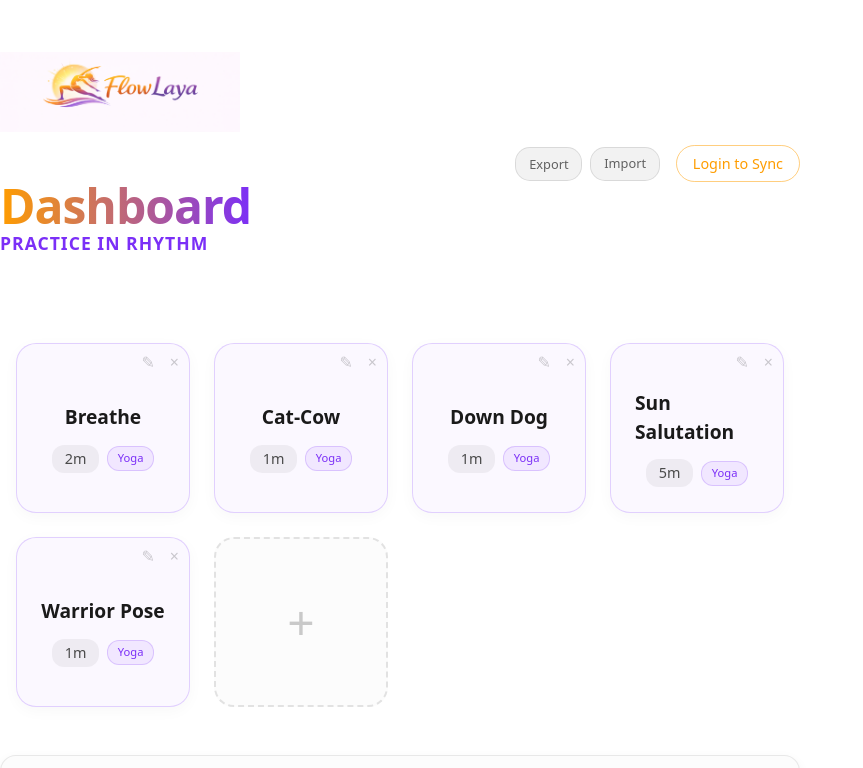
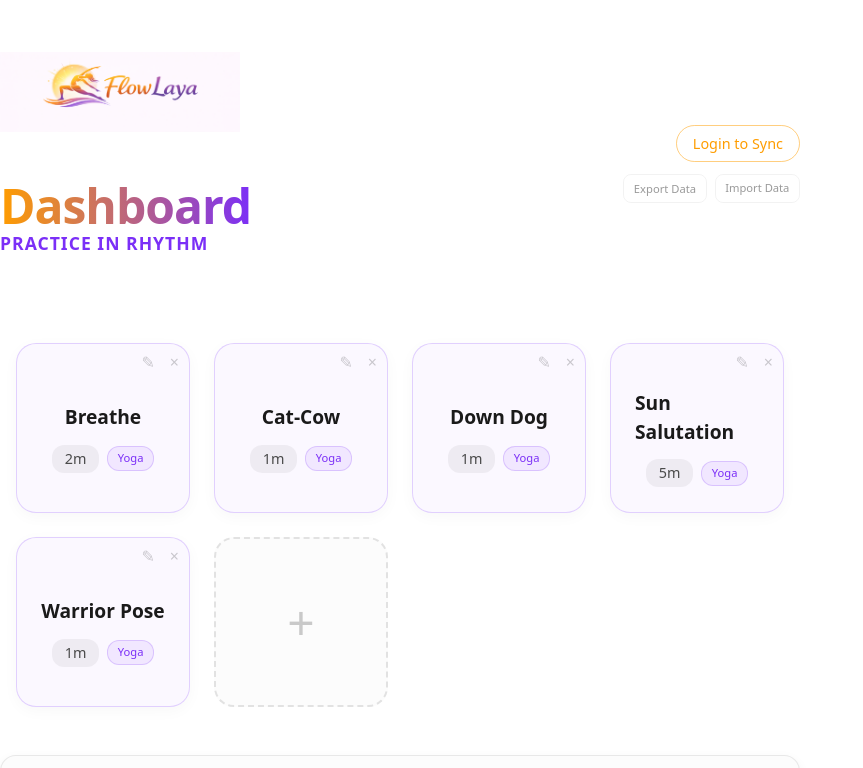
Before and after one commit to cortanext/LayaAbhyasa, a React (Vite) app: page / in a window 1280 px wide. Shown: the top 768 px of the page, without its empty margins (0-863 px from the left). Built offline with nearby package versions, Linux system fonts and the light colour scheme.

Commit message:
Refactor: Moved Import/Export under profile for cleaner UI

```diff
--- a/src/App.jsx
+++ b/src/App.jsx
@@ -403,13 +403,6 @@ function App() {
                             <div className={styles.totalTime}>{totalDurationMinutes} min total</div>
                         </div>
                         <div className={styles.userControls}>
-                            <div className={styles.portability}>
-                                <button onClick={handleExport} className={styles.portBtn}>Export</button>
-                                <label className={styles.portBtn}>
-                                    Import
-                                    <input type="file" accept=".json" onChange={handleImport} style={{ display: 'none' }} />
-                                </label>
-                            </div>
                             {user ? (() => {
                                 const email = typeof user === 'object' ? user?.email : user;
                                 const age = typeof user === 'object' ? user?.age_range : null;
@@ -426,8 +419,8 @@ function App() {
                                     <div
                                         className={styles.userInfo}
                                         style={{
-                                            background: `linear-gradient(to right, rgba(0, 255, 136, 0.15) ${score}%, rgba(255, 255, 255, 0.05) ${score}%)`,
-                                            border: `1px solid rgba(0, 255, 136, ${score / 200 + 0.1})`
+                                            background: `linear-gradient(to right, rgba(255, 157, 0, 0.1) ${score}%, rgba(0, 0, 0, 0.02) ${score}%)`,
+                                            border: `1px solid rgba(255, 157, 0, ${score / 400 + 0.1})`
                                         }}
                                     >
                                         <div className={styles.profileCompleteness}>
@@ -455,6 +448,14 @@ function App() {
                             })() : (
                                 <button onClick={() => setIsLoginOpen(true)} className={styles.authBtn}>Login to Sync</button>
                             )}
+
+                            <div className={styles.portability}>
+                                <button onClick={handleExport} className={styles.portBtn}>Export Data</button>
+                                <label className={styles.portBtn}>
+                                    Import Data
+                                    <input type="file" accept=".json" onChange={handleImport} style={{ display: 'none' }} />
+                                </label>
+                            </div>
                         </div>
                     </header>
 
--- a/src/App.module.css
+++ b/src/App.module.css
@@ -81,7 +81,9 @@
 
 .userControls {
     display: flex;
-    align-items: center;
+    flex-direction: column;
+    align-items: flex-end;
+    gap: 0.8rem;
 }
 
 .userInfo {
@@ -129,17 +131,17 @@
 .portability {
     display: flex;
     gap: 0.5rem;
-    margin-right: 1rem;
 }
 
 .portBtn {
-    background: rgba(0, 0, 0, 0.05);
-    border: 1px solid rgba(0, 0, 0, 0.1);
-    color: rgba(0, 0, 0, 0.6);
-    padding: 0.4rem 0.8rem;
-    border-radius: 15px;
+    background: transparent;
+    border: 1px solid rgba(0, 0, 0, 0.05);
+    color: rgba(0, 0, 0, 0.4);
+    padding: 0.3rem 0.6rem;
+    border-radius: 8px;
     cursor: pointer;
-    font-size: 0.8rem;
+    font-size: 0.7rem;
+    font-weight: 500;
     transition: all 0.2s;
     display: flex;
     align-items: center;
```
